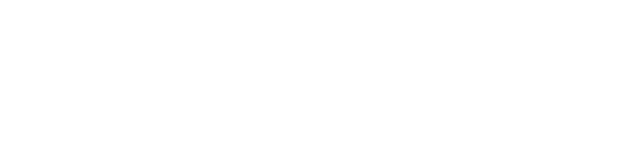
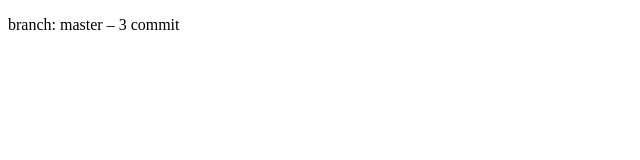
Before and after one commit to brightestsirius/lesson27, a plain HTML site: page index.html in a window 1280 px wide. Shown: the whole page, without its empty margins (0-640 px from the left). Drawn offline with Linux system fonts and the light colour scheme.

Commit message:
branch: master – 3 commit

```diff
--- a/index.html
+++ b/index.html
@@ -7,6 +7,8 @@
 </head>
 <body>
 
+	<p>branch: master – 3 commit</p>
+
 	<script src="script.js"></script>
 </body>
 </html>
```
